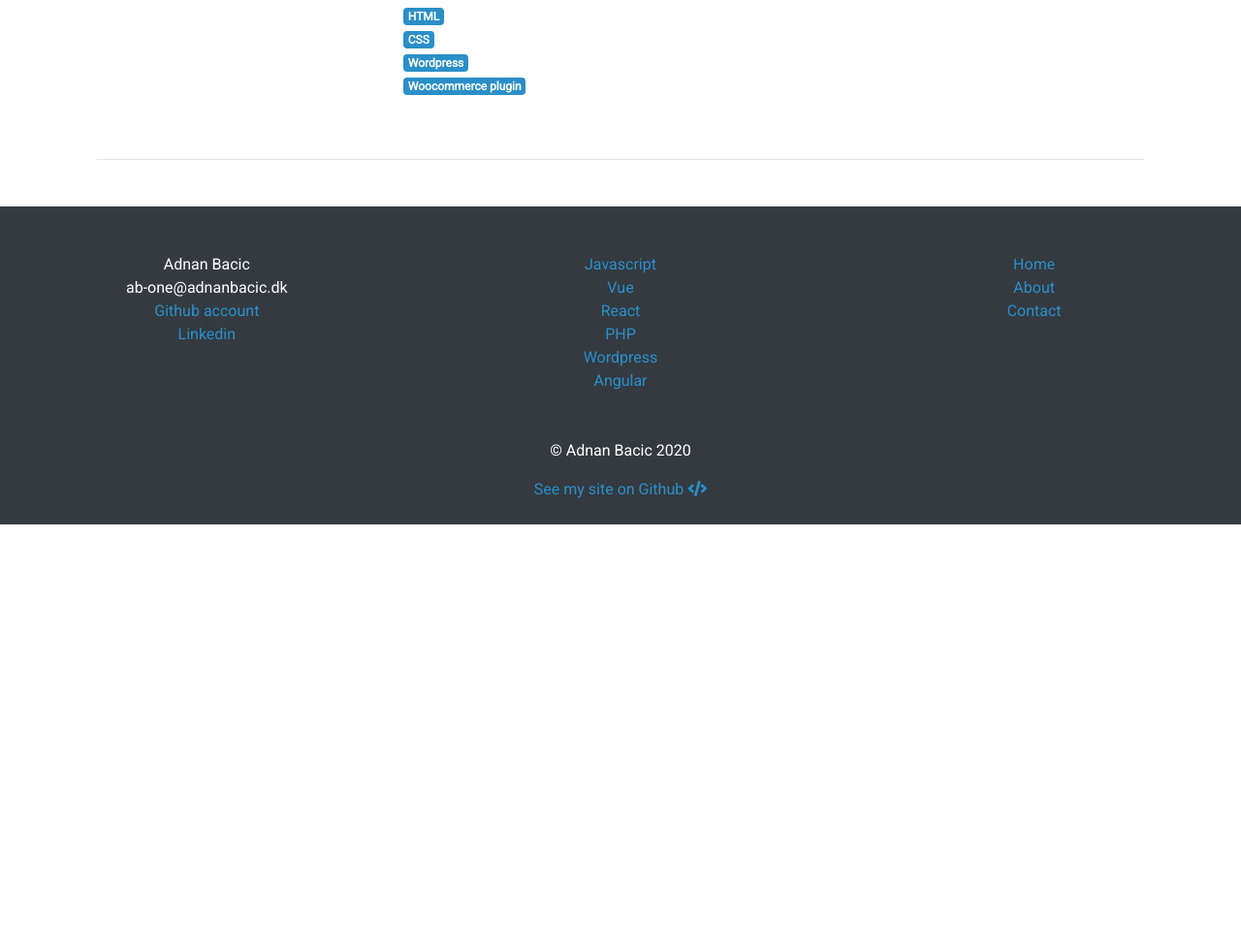
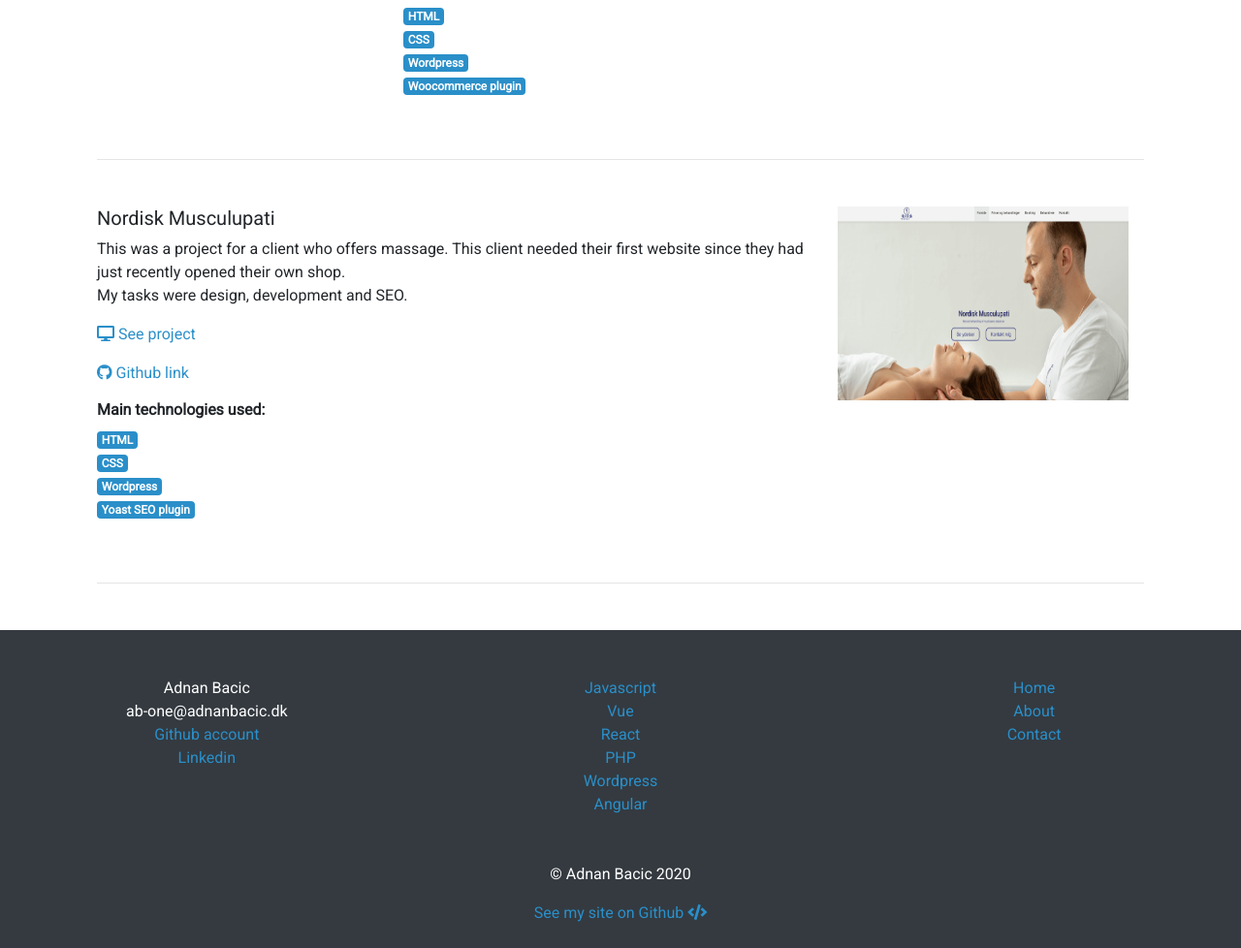
Before and after one commit to Adnan-Bacic/adnanbacic.dk, a PHP site: page /wordpress.php in a window 1280 px wide. Shown: the part 1260-2238 px from the top of the page at 97% size. Before the commit the page ends 1801 px from the top, so only its background shows below. Run offline with PHP 8.4, Linux system fonts and the light colour scheme; some libraries are stand-ins or nearby versions.

Commit message:
added new wp project. fixed bad alt tags for images. fixed bad main tags.

```diff
--- a/src/404.php
+++ b/src/404.php
@@ -31,7 +31,8 @@
 </head>
 
 <body>
-	<div class="container-fluid" data-aos="fade-up">
+	<section class="container-fluid" data-aos="fade-up">
+		<main role="main">
 		<div class="row">
 			<div class="col-12 text-center" title="404">
 				<i class="far fa-file-code customFA"></i>
@@ -50,7 +51,8 @@
 				<a href="index.php"><button class="btn-main">Go to frontpage</button></a>
 			</div>
 		</div>
-	</div>
+		</main>
+	</section>
 
 	<?php include 'includes/scripts.php'; ?>
 </body>
--- a/src/angular.php
+++ b/src/angular.php
@@ -58,7 +58,7 @@
 
 			<hr class="mb-5 mt-5">
 		</div>
-		<main role="main">
+		</main>
 	</section>
 
 	<?php include 'includes/footer.php'; ?>
--- a/src/javascript.php
+++ b/src/javascript.php
@@ -52,7 +52,7 @@
 						</ul>
 				</div>
 				<a href="https://adnanbacic.dk/folders/javascript/bmi-calculator/" target="_blank" rel="noopener noreferrer">
-					<img src="images/bmi-calculator-thumbnail.png" width="300" height="200" class="align-self-start border" alt="ninja smoothies">
+					<img src="images/bmi-calculator-thumbnail.png" width="300" height="200" class="align-self-start border" alt="bmi calculator">
 				</a>
 			</div>
 
@@ -90,7 +90,7 @@
             <hr class="mb-5 mt-5">
 
 		</div>
-		<main role="main">
+		</main>
 	</section>
 
 	<?php include 'includes/footer.php'; ?>
--- a/src/php.php
+++ b/src/php.php
@@ -124,9 +124,9 @@
 						</ul>
 				</div>
 				<a href="https://adnanbacic.dk/folders/php/sunset/" target="_blank" rel="noopener noreferrer">
-					<img src="images/sunset-thumbnail.png" width="300" height="200" class="align-self-start mr-3 border" alt="Learning platform">
+					<img src="images/sunset-thumbnail.png" width="300" height="200" class="align-self-start mr-3 border" alt="learning platform">
 					<!--d-block to not be next to other image-->
-					<img src="images/sunset-thumbnail2.png" width="300" height="200" class="align-self-start d-block mt-3 mb-3 mr-3 border" alt="Learning platform">
+					<img src="images/sunset-thumbnail2.png" width="300" height="200" class="align-self-start d-block mt-3 mb-3 mr-3 border" alt="learning platform">
 				</a>
 			</div>
 
@@ -168,7 +168,7 @@
 			<hr class="mb-5 mt-5">
 
 		</div>
-		<main>
+		</main>
 	</section>
 
 	<?php include 'includes/footer.php'; ?>
--- a/src/react.php
+++ b/src/react.php
@@ -52,7 +52,7 @@
 						</ul>
 				</div>
 				<a href="https://adnanbacic.dk/folders/react/weather-app/" target="_blank" rel="noopener noreferrer">
-					<img src="images/weather-app-thumbnail.png" width="300" height="500" class="align-self-start mr-3 border" alt="angular portfolio">
+					<img src="images/weather-app-thumbnail.png" width="300" height="500" class="align-self-start mr-3 border" alt="weather app">
 				</a>
 			</div>
 
@@ -60,7 +60,7 @@
 
 			<div class="media">
 			<a href="https://adnanbacic.dk/folders/react/react-firebase-crud-login/" target="_blank" rel="noopener noreferrer">
-					<img src="images/react-firebase-crud-login-thumbnail.png" width="300" height="200" class="align-self-start mr-3 border" alt="angular portfolio">
+					<img src="images/react-firebase-crud-login-thumbnail.png" width="300" height="200" class="align-self-start mr-3 border" alt="react firebase crud login">
 				</a>
 				<div class="media-body mr-3 m-0">
 					<h5 class="mt-0">Firebase CRUD and login</h5>
@@ -92,7 +92,7 @@
 
 			<hr class="mb-5 mt-5">
 		</div>
-		<main role="main">
+		</main>
 	</section>
 
 	<?php include 'includes/footer.php'; ?>
--- a/src/wordpress.php
+++ b/src/wordpress.php
@@ -92,8 +92,42 @@
 			</div>
 
 			<hr class="mb-5 mt-5">
+
+			<div class="media">
+				<div class="media-body mr-3 m-0">
+					<h5 class="mt-0">Nordisk Musculupati</h5>
+					<p>This was a project for a client who offers massage. This client needed their first website since they had just recently opened their own shop.
+					<br>My tasks were design, development and SEO.</p>
+					<p>
+						<a class="link" href="http://adnanbacic.dk/folders/wordpress/webshop/" target="_blank" rel="noopener noreferrer"><i class="fas fa-desktop mr-1"></i>See project</a>
+					</p>
+					<p>
+						<a class="link" href="https://github.com/Adnan-Bacic/wordpress/tree/master/sem4-hovedopgave-wp" target="_blank" rel="noopener noreferrer"><i class="fab fa-github mr-1"></i>Github link</a>
+					</p>
+					<h6>Main technologies used:</h6>
+						<ul>
+							<li>
+								<span class="badge badge-primary">HTML</span>
+							</li>
+							<li>
+								<span class="badge badge-primary">CSS</span>
+							</li>
+							<li>
+								<span class="badge badge-primary">Wordpress</span>
+							</li>
+							<li>
+								<span class="badge badge-primary">Yoast SEO plugin</span>
+							</li>
+						</ul>
+				</div>
+				<a href="https://nordiskmusculupati.dk/" target="_blank">
+					<img src="images/nordiskmusculupati-thumbnail.png" width="300" height="200" class="align-self-start mr-3" alt="nordisk musculupati">
+				</a>
+			</div>
+
+			<hr class="mb-5 mt-5">
 		</div>
-		<main role="main">
+		</main>
 	</section>
 
 	<?php include 'includes/footer.php'; ?>
```
Also changed, not shown: src/vue.php (+4 -4 lines), src/images/nordiskmusculupati-thumbnail.png (added).
